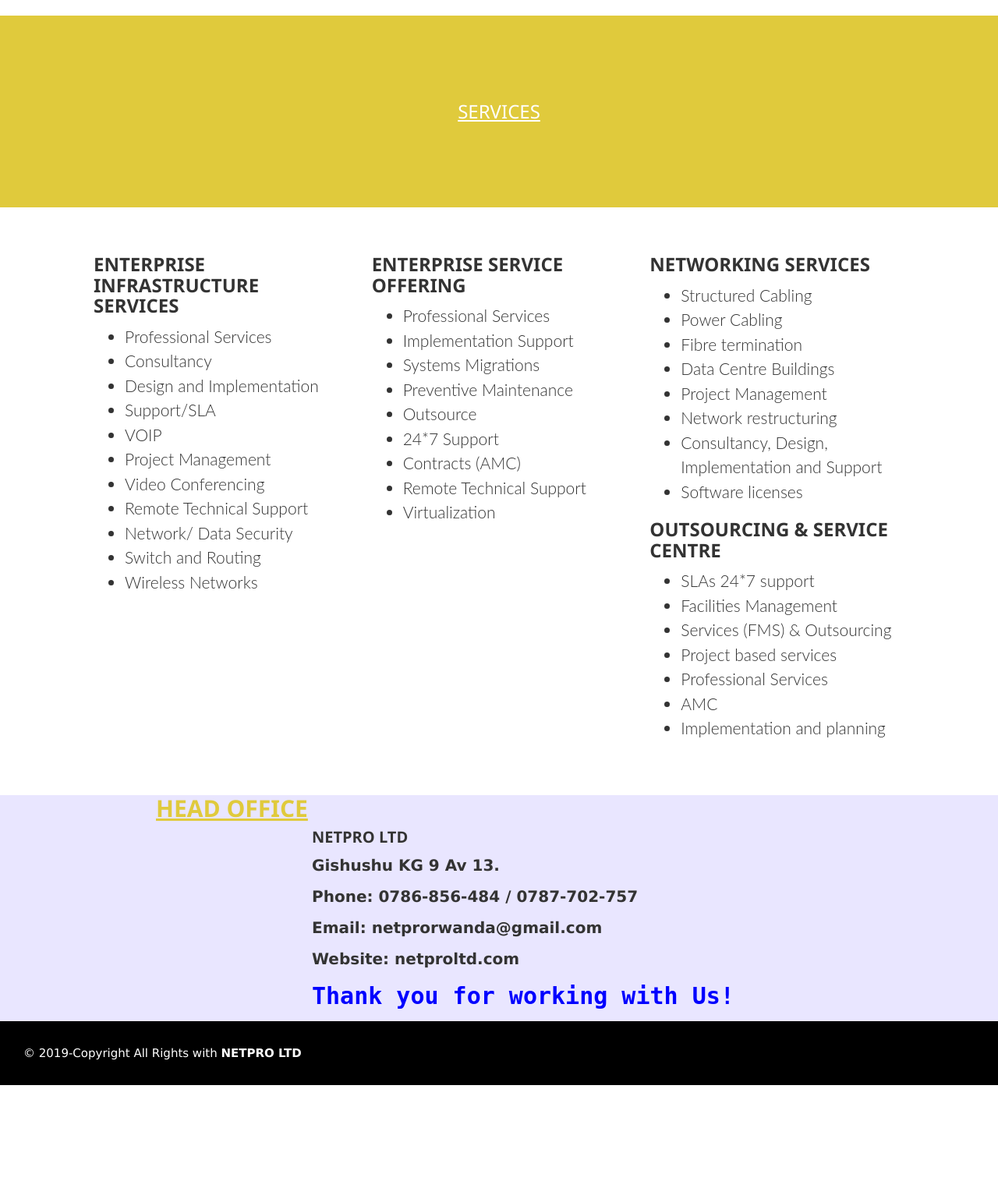
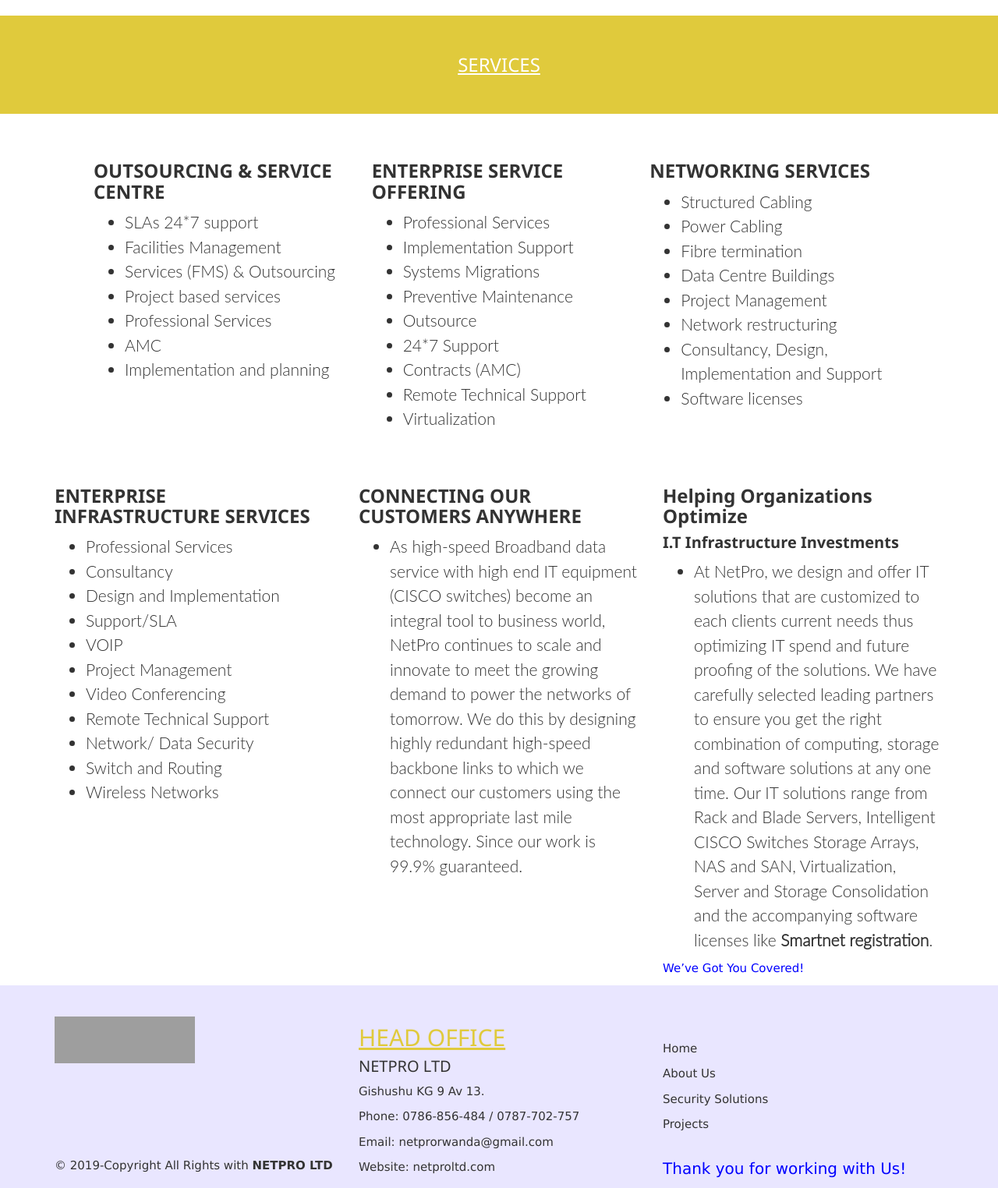
Before and after one commit to tinabayi/netpro, a Django app: a page that uses netpro4G/templates/all-netpro4G/base.html in a window 1280 px wide. Shown: the part 150-1674 px from the top of the page at 78% size. Before the commit the page ends 1542 px from the top, so only its background shows below. Run offline with Django 3.2, Linux system fonts and the light colour scheme; some libraries are stand-ins or nearby versions; some web fonts are replaced; grey boxes are pictures that could not be loaded.

Commit message:
I make value page

```diff
--- a/netpro4G/admin.py
+++ b/netpro4G/admin.py
@@ -2,7 +2,7 @@
 from django.contrib import admin
 # Register your models here.
 
-from .models import AboutUs,Contact,Welcome,Background,Security,Project
+from .models import AboutUs,Contact,Welcome,Background,Security,Project,Values
 
 admin.site.register(AboutUs)
 admin.site.register(Contact)
@@ -11,3 +11,4 @@
 admin.site.register(Background)
 admin.site.register(Security)
 admin.site.register(Project)
+admin.site.register(Values)
--- a/netpro4G/templates/all-netpro4G/base.html
+++ b/netpro4G/templates/all-netpro4G/base.html
@@ -30,17 +30,33 @@
 
 
   <footer style="background-color:#E9E6FF">
-  <u style=color:#E0CA3C><h2 style="font-weight:bold;margin-left:200px;color:#E0CA3C">HEAD OFFICE</h2></u>
+  <div class="container">
+   <div class="row">
+     <div class="col-md-4">
+       <img  style="padding-top:40px"src="https://static.wixstatic.com/media/bf402c_80ca5fdf2c894db1b0a8c7551eba8e93~mv2.png/v1/fill/w_314,h_120,al_c,lg_1,q_80/NetPro%20logo.webp" height="100px" width="180px">
+       <p style="padding-top:120px;font:sans serif">© 2019-Copyright All Rights with <a href="{% url 'background' %}"><strong>NETPRO LTD</strong></a></p>
 
-    <h4 style="margin-left:400px;font-weight:bold;font-size:20px">NETPRO LTD</h4>
-    <p style="margin-left:400px;font-size:20px;font-weight:bold">Gishushu KG 9 Av 13.</p>
-    <p style="margin-left:400px;font-size:20px;font-weight:bold">Phone: 0786-856-484 / 0787-702-757</p>
-    <p style="margin-left:400px;font-size:20px;font-weight:bold">Email: netprorwanda@gmail.com</p>
-    <p style="margin-left:400px;font-size:20px;font-weight:bold">Website: netproltd.com</p>
-    <p style="color:blue;margin-left:400px;font-size:30px;font-family:monospace;font-weight:bold">Thank you for working with Us!</p>
-    <div style="background-color:black;padding:30px;color:white">© 2019-Copyright All Rights with
-        <a href="{% url 'background' %}"><strong>NETPRO LTD</strong></a>
-      </div>
+     </div>
+     <div class="col-md-4" style="padding-top: 40px;font: sans serif">
+      <u style=color:#E0CA3C><h2 style="color:#E0CA3C">HEAD OFFICE</h2></u>
+
+      <h4>NETPRO LTD</h4>
+      <p>Gishushu KG 9 Av 13.</p>
+      <p>Phone: 0786-856-484 / 0787-702-757</p>
+      <p>Email: netprorwanda@gmail.com</p>
+      <p>Website: netproltd.com</p>
+
+     </div>
+     <div class="col-md-4" style="padding-top: 70px;font: sans serif;">
+        <p><a href="{% url 'welcome' %}">Home</a></p>
+       <p><a href="{% url 'home' %}"> About Us</a></p>
+       <p><a href="{% url 'security' %}">Security Solutions</a></p>
+       <p><a href="{% url 'project' %}">Projects</a></p>
+       <p style="padding-top:20px;font-size: 20px;color:blue">Thank you for working with Us!</p>
+
+     </div>
+    </div>
+    </div>
     </footer>
     {% block scripts %}
 
--- a/netpro4G/templates/all-netpro4G/project.html
+++ b/netpro4G/templates/all-netpro4G/project.html
@@ -47,7 +47,7 @@
     </style>
 
 
-<div style=background-color:#E0CA3C;padding:100px;color:white>
+<div style=background-color:#E0CA3C;padding:40px;color:white>
   <u style="color:white;margin-top:30px"><h1 style=text-align:center>Big Projects Completed by NETPRO</h1></u>
 </div>
 
--- a/netpro4G/templates/all-netpro4G/security.html
+++ b/netpro4G/templates/all-netpro4G/security.html
@@ -3,7 +3,7 @@
 {{ block.super}}
 
 <div style="background-color:#E0CA3C">
- <u style="color:white"><h3 style="padding:100px;text-align: center;font-size: 30px;color:white">OUR security solutions</h3></u>
+ <u style="color:white"><h3 style="padding:40px;text-align: center;font-size: 30px;color:white">OUR security solutions</h3></u>
 </div>
 <div class="container">
 
--- a/netpro4G/templates/all-netpro4G/service.html
+++ b/netpro4G/templates/all-netpro4G/service.html
@@ -2,30 +2,28 @@
 {% block content %}
 {{ block.super}}
 
-<div style="background-color:#E0CA3C;padding: 100px ;text-align: center;color:white">
+<div style="background-color:#E0CA3C;padding: 40px ;text-align: center;color:white">
  <u style="color: white"> <h3>SERVICES</h3></u>
 </div>
 
   <div class="container">
 
   <div class="row" style="padding:50px">
+
   <div class="col-md-4">
-      <h3 style="font-weight: bold">ENTERPRISE INFRASTRUCTURE
-        SERVICES</h3>
+    <h3 style="font-weight: bold">OUTSOURCING & SERVICE CENTRE</h3>
     <ul style="font-family: Lato Light, sans-serif;font-size: 21px;">
+            <li>SLAs 24*7 support</li>
+            <li>Facilities Management</li>
+            <li>Services (FMS) & Outsourcing</li>
+            <li>Project based services</li>
             <li>Professional Services</li>
-        <li>Consultancy</li>
-        <li>Design and Implementation</li>
-        <li>Support/SLA</li>
-        <li>VOIP</li>
-        <li>Project Management</li>
-        <li>Video Conferencing</li>
-        <li>Remote Technical Support</li>
-        <li>Network/ Data Security</li>
-        <li>Switch and Routing</li>
-        <li>Wireless Networks</li>
+            <li>AMC</li>
+            <li>Implementation and planning</li>
+
           </ul>
         </div>
+
 <div class="col-md-4">
   <h3 style="font-weight: bold">ENTERPRISE SERVICE OFFERING</h3>
   <ul style="font-family: Lato Light, sans-serif;font-size: 21px;">
@@ -56,19 +54,51 @@
 
   </ul>
 </div>
+  </div>
+<div class="row">
+
 <div class="col-md-4">
-  <h3 style="font-weight: bold">OUTSOURCING & SERVICE CENTRE</h3>
+    <h3 style="font-weight: bold">ENTERPRISE INFRASTRUCTURE
+      SERVICES</h3>
     <ul style="font-family: Lato Light, sans-serif;font-size: 21px;">
-    <li>SLAs 24*7 support</li>
-    <li>Facilities Management</li>
-    <li>Services (FMS) & Outsourcing</li>
-    <li>Project based services</li>
       <li>Professional Services</li>
-    <li>AMC</li>
-    <li>Implementation and planning</li>
+      <li>Consultancy</li>
+      <li>Design and Implementation</li>
+      <li>Support/SLA</li>
+      <li>VOIP</li>
+      <li>Project Management</li>
+      <li>Video Conferencing</li>
+      <li>Remote Technical Support</li>
+      <li>Network/ Data Security</li>
+      <li>Switch and Routing</li>
+      <li>Wireless Networks</li>
+    </ul>
+</div>
+<div class="col-md-4">
+    <h3 style="font-weight: bold">CONNECTING OUR CUSTOMERS ANYWHERE</h3>
+            <ul style="font-family: Lato Light, sans-serif;font-size: 21px;">
+              <li>As high-speed Broadband data service with high end IT equipment (CISCO switches) become an integral tool to
+                  business world, NetPro continues to scale and innovate to meet the growing demand to power the networks of
+                  tomorrow. We do this by designing highly redundant high-speed backbone links to which we connect our customers
+                  using the most appropriate last mile technology. Since our work is 99.9% guaranteed.</li>
 
             </ul>
       </div>
+      <div class="col-md-4">
+          <h3 style="font-weight: bold">Helping Organizations Optimize</h3>
+             <h4 style="font-weight: bold"> I.T Infrastructure Investments</h4>
+                  <ul style="font-family: Lato Light, sans-serif;font-size: 21px;">
+                    <li>At NetPro, we design and offer IT solutions that are customized to each clients current needs thus optimizing IT
+                        spend and future proofing of the solutions.
+                        We have carefully selected leading partners to ensure you get the right combination of computing, storage and
+                        software solutions at any one time. Our IT solutions range from Rack and Blade Servers, Intelligent CISCO
+                        Switches Storage Arrays, NAS and SAN, Virtualization, Server and Storage Consolidation and the accompanying
+                        software licenses like <strong>Smartnet registration</strong>.
+                        </li>
+                  </ul>
+                  <p style="color:blue">We’ve Got You Covered!</p>
             </div>
 </div>
+</div>
+
 {% endblock %}
--- a/netpro4G/urls.py
+++ b/netpro4G/urls.py
@@ -10,6 +10,7 @@
     url(r'^NETPROLTD/background$',views.background,name = 'background'),
     url(r'^NETPROLTD/security$',views.security,name = 'security'),
     url(r'^NETPROLTD/project$',views.project,name = 'project'),
+    url(r'^NETPROLTD/values$',views.values,name = 'values'),
 ]
 if settings.DEBUG:
     urlpatterns+= static(settings.MEDIA_URL, document_root = settings.MEDIA_ROOT)
--- a/netpro4G/views.py
+++ b/netpro4G/views.py
@@ -1,6 +1,6 @@
 from django.http  import HttpResponse
 from django.shortcuts import render
-from .models import AboutUs,Contact,Welcome,Background,Security,Project
+from .models import AboutUs,Contact,Welcome,Background,Security,Project,Values
 # Create your views here.
 def welcome(request):
     welcomes =Welcome.get_welcome()
@@ -35,3 +35,7 @@
 
     projects =Project.get_project()
     return render(request, 'all-netpro4G/project.html', {"projects":projects})
+def values(request):
+
+    values =Values.get_values()
+    return render(request, 'all-netpro4G/values.html', {"values":values})
```
Also changed, not shown: netpro4G/models.py (+15 -0 lines), netpro4G/templates/all-netpro4G/home.html (+5 -3 lines), netpro4G/templates/all-netpro4G/values.html (added, +28 -0 lines), netpro4G/templates/all-netpro4G/welcome.html (+18 -12 lines), netpro4G/migrations/0018_values.py (added). Lines whose indentation alone changed are shown as unchanged.
